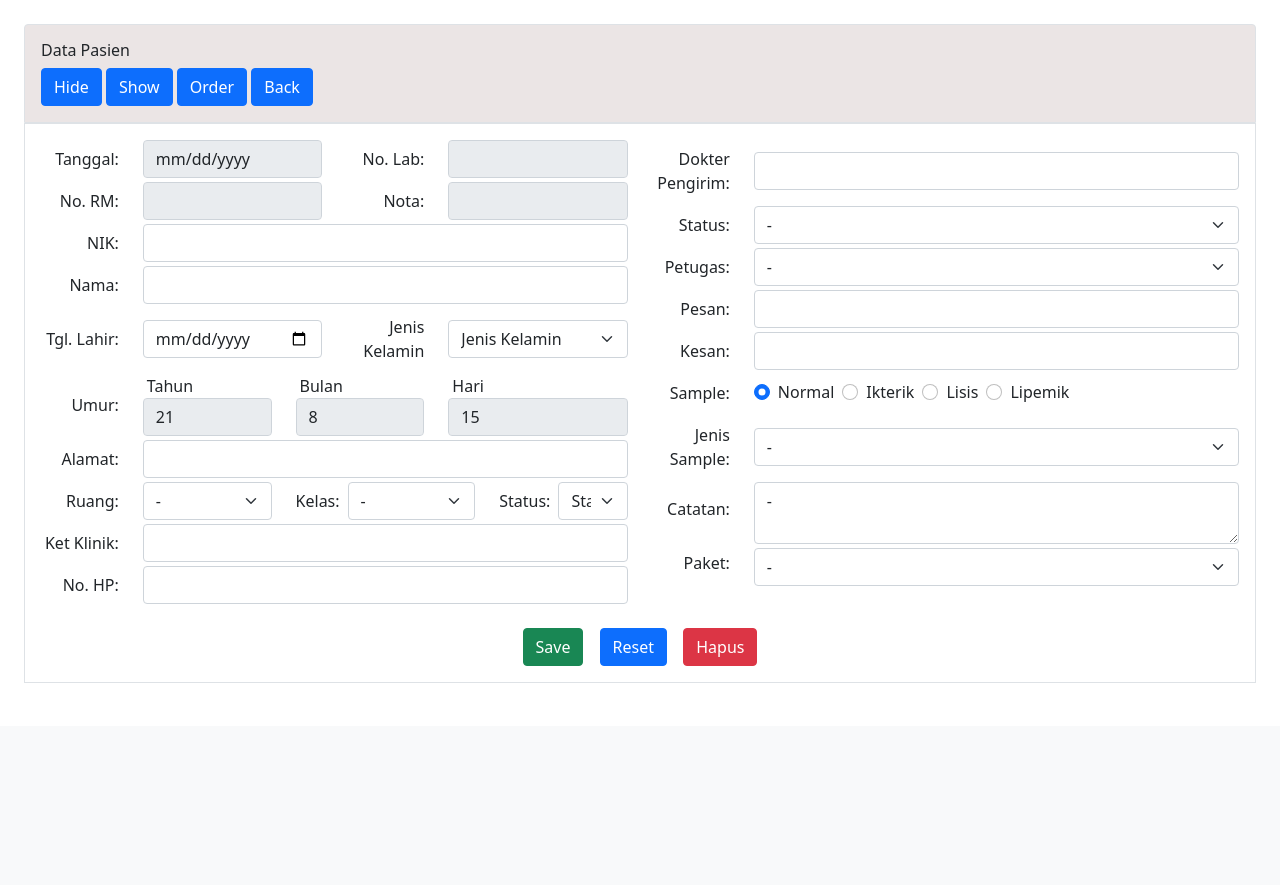
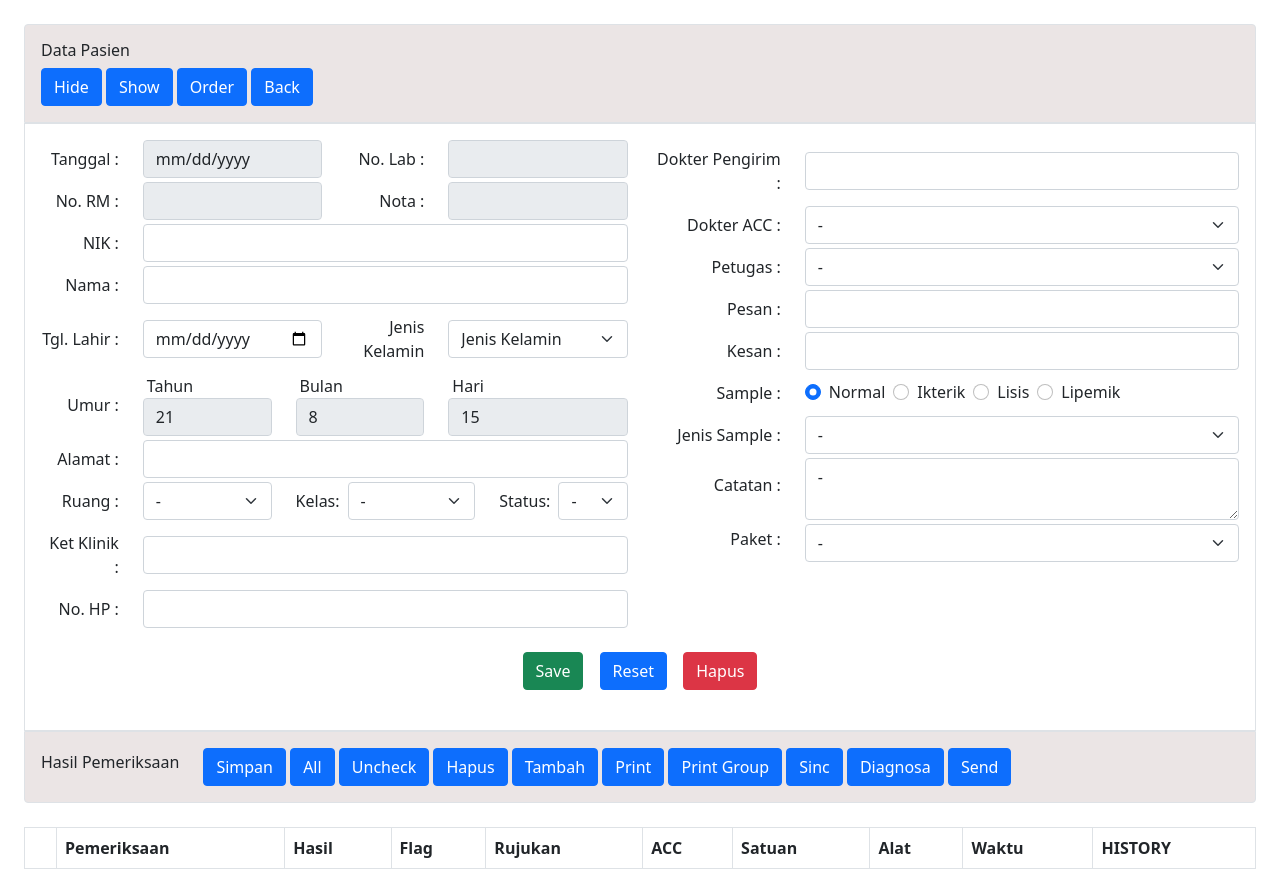
Before and after one commit to triagungj/LIS-Mediclab, a PHP site: page /add_patient.php in a window 1280 px wide. Shown: the part 74-959 px from the top of the page. Before the commit the page ends 757 px from the top, so only its background shows below. Run offline with PHP 8.4, Linux system fonts and the light colour scheme; data that the repository does not hold is empty.

Commit message:
set something

```diff
--- a/add_patient.php
+++ b/add_patient.php
@@ -22,7 +22,8 @@
         </div>
     </div>
 
-    <div class="add-patient-content ps-4 pe-4">
+    <!-- Add Patient Form -->
+    <div class="ps-4 pe-4">
         <div class="bg-surface p-3 rounded-top border">
             <h6>Data Pasien</h6>
             <div class="d-inline">
@@ -38,13 +39,13 @@
                     <div class="col-12 col-md-6">
                         <div class="row align-items-center mb-1">
                             <div class="col-2 text-end text-end">
-                                <label for="inputDatePatient" class="col-form-label">Tanggal:</label>
+                                <label for="inputDatePatient" class="col-form-label">Tanggal :</label>
                             </div>
                             <div class="col-4">
                                 <input type="date" id="inputDatePatient" class="form-control" aria-describedby="datePatientHelpInline" disabled>
                             </div>
                             <div class="col-2 text-end">
-                                <label for="inputLabNumberPatient" class="col-form-label">No. Lab:</label>
+                                <label for="inputLabNumberPatient" class="col-form-label">No. Lab :</label>
                             </div>
                             <div class="col-4">
                                 <input type="number" id="inputLabNumberPatient" class="form-control" aria-describedby="inputLabNumberPatientHelpInline" disabled>
@@ -52,13 +53,13 @@
                         </div>
                         <div class="row align-items-center mb-1">
                             <div class="col-2 text-end">
-                                <label for="inputRegNumberPatient" class="col-form-label">No. RM:</label>
+                                <label for="inputRegNumberPatient" class="col-form-label">No. RM :</label>
                             </div>
                             <div class="col-4">
                                 <input type="number" id="inputRegNumberPatient" class="form-control" aria-describedby="regNumberPatientHelpInline" disabled>
                             </div>
                             <div class="col-2 text-end">
-                                <label for="inputNotaPatient" class="col-form-label">Nota:</label>
+                                <label for="inputNotaPatient" class="col-form-label">Nota :</label>
                             </div>
                             <div class="col-4">
                                 <input type="number" id="inputNotaPatient" class="form-control" aria-describedby="inputNotaPatientHelpInline" disabled>
@@ -66,7 +67,7 @@
                         </div>
                         <div class="row align-items-center mb-1">
                             <div class="col-2 text-end">
-                                <label for="inputNIKPatient" class="col-form-label">NIK:</label>
+                                <label for="inputNIKPatient" class="col-form-label">NIK :</label>
                             </div>
                             <div class="col-10">
                                 <input type="text" id="inputNIKPatient" class="form-control" aria-describedby="nikPatientHelpInline">
@@ -74,7 +75,7 @@
                         </div>
                         <div class="row align-items-center mb-1">
                             <div class="col-2 text-end">
-                                <label for="inputNamePatient" class="col-form-label">Nama:</label>
+                                <label for="inputNamePatient" class="col-form-label">Nama :</label>
                             </div>
                             <div class="col-10">
                                 <input type="text" id="inputNamePatient" class="form-control" aria-describedby="namePatientHelpInline">
@@ -82,7 +83,7 @@
                         </div>
                         <div class="row align-items-center mb-1">
                             <div class="col-2 text-end">
-                                <label for="inputBirthDayPatient" class="col-form-label">Tgl. Lahir:</label>
+                                <label for="inputBirthDayPatient" class="col-form-label">Tgl. Lahir :</label>
                             </div>
                             <div class="col-4">
                                 <input type="date" id="inputBirthDayPatient" class="form-control" aria-describedby="birthdayPatientHelpInline">
@@ -100,7 +101,7 @@
                         </div>
                         <div class="row align-items-center mb-1">
                             <div class="col-2 text-end">
-                                <label for="inputBirthDayPatient" class="col-form-label">Umur:</label>
+                                <label class="col-form-label">Umur :</label>
                             </div>
                             <div class="col-3">
                                 <span class="col-form-label ms-1">Tahun</span>
@@ -108,7 +109,7 @@
                             </div>
                             <div class="col-3">
                                 <span class="col-form-label ms-1">Bulan</span>
-                                <input type="text" disabled id="inputYearAgePatient" class="form-control" aria-describedby="yearAgePatientHelpInline" value="8">
+                                <input type="text" disabled id="inputMonthAgePatient" class="form-control" aria-describedby="yearAgePatientHelpInline" value="8">
                             </div>
                             <div class="col-4">
                                 <span class="col-form-label ms-1">Hari</span>
@@ -117,7 +118,7 @@
                         </div>
                         <div class="row align-items-center mb-1">
                             <div class="col-2 text-end">
-                                <label for="inputAddressPatient" class="col-form-label">Alamat:</label>
+                                <label for="inputAddressPatient" class="col-form-label">Alamat :</label>
                             </div>
                             <div class="col-10">
                                 <input type="text" id="inputAddressPatient" class="form-control" aria-describedby="addressPatientHelpInline">
@@ -125,7 +126,7 @@
                         </div>
                         <div class="row align-items-center mb-1">
                             <div class="col-2 text-end">
-                                <label for="selectRoomPatient" class="col-form-label">Ruang:</label>
+                                <label for="selectRoomPatient" class="col-form-label">Ruang :</label>
                             </div>
                             <div class="col-3">
                                 <select class="form-select" aria-label="selectRoomPatient">
@@ -146,7 +147,7 @@
                             <div class="col-3 d-flex">
                                 <label for="selectStatusPatient" class="col-form-label me-2">Status:</label>
                                 <select class="form-select" aria-label="selectStatusPatient">
-                                    <option selected>Status</option>
+                                    <option selected>-</option>
                                     <option value="bpjs">BPJS</option>
                                     <option value="reguler">Reguler</option>
                                 </select>
@@ -154,7 +155,7 @@
                         </div>
                         <div class="row align-items-center mb-1">
                             <div class="col-2 text-end">
-                                <label for="descClinicPatient" class="col-form-label">Ket Klinik:</label>
+                                <label for="descClinicPatient" class="col-form-label">Ket Klinik :</label>
                             </div>
                             <div class="col-10">
                                 <input type="text" id="descClinicPatient" class="form-control" aria-describedby="descClinicPatientHelpInline">
@@ -162,7 +163,7 @@
                         </div>
                         <div class="row align-items-center">
                             <div class="col-2 text-end">
-                                <label for="phoneNumberPatient" class="col-form-label">No. HP:</label>
+                                <label for="phoneNumberPatient" class="col-form-label">No. HP :</label>
                             </div>
                             <div class="col-10">
                                 <input type="text" id="phoneNumberPatient" class="form-control" aria-describedby="phoneNumberPatientHelpInline">
@@ -172,18 +173,18 @@
 
                     <div class="col-12 col-md-6">
                         <div class="row align-items-center mb-1">
-                            <div class="col-2 text-end">
-                                <label for="phoneNumberPatient" class="col-form-label">Dokter Pengirim:</label>
+                            <div class="col-3 text-end">
+                                <label for="phoneNumberPatient" class="col-form-label">Dokter Pengirim :</label>
                             </div>
-                            <div class="col-10">
+                            <div class="col-9">
                                 <input type="text" id="phoneNumberPatient" class="form-control" aria-describedby="phoneNumberPatientHelpInline">
                             </div>
                         </div>
                         <div class="row align-items-center mb-1">
-                            <div class="col-2 text-end">
-                                <label for="select-status" class="col-form-label">Status:</label>
+                            <div class="col-3 text-end">
+                                <label for="select-status" class="col-form-label">Dokter ACC :</label>
                             </div>
-                            <div class="col-10">
+                            <div class="col-9">
                                 <select class="form-select" aria-label="selectStatusPatient">
                                     <option selected>-</option>
                                     <option value="dr1">dr. Hendrawan Nugroho, M.Sc., Sp. PK</option>
@@ -193,10 +194,10 @@
                             </div>
                         </div>
                         <div class="row align-items-center mb-1">
-                            <div class="col-2 text-end">
-                                <label for="select-status" class="col-form-label">Petugas:</label>
+                            <div class="col-3 text-end">
+                                <label for="select-status" class="col-form-label">Petugas :</label>
                             </div>
-                            <div class="col-10">
+                            <div class="col-9">
                                 <select class="form-select" aria-label="selectStatusPatient">
                                     <option selected>-</option>
                                     <option value="petugas1">BAMBANG HARIYADI</option>
@@ -205,26 +206,26 @@
                             </div>
                         </div>
                         <div class="row align-items-center mb-1">
-                            <div class="col-2 text-end">
-                                <label for="massagePatient" class="col-form-label">Pesan:</label>
+                            <div class="col-3 text-end">
+                                <label for="massagePatient" class="col-form-label">Pesan :</label>
                             </div>
-                            <div class="col-10">
+                            <div class="col-9">
                                 <input type="text" id="massagePatient" class="form-control" aria-describedby="massagePatientHelpInline">
                             </div>
                         </div>
                         <div class="row align-items-center mb-1">
-                            <div class="col-2 text-end">
-                                <label for="impressionPatient" class="col-form-label">Kesan:</label>
+                            <div class="col-3 text-end">
+                                <label for="impressionPatient" class="col-form-label">Kesan :</label>
                             </div>
-                            <div class="col-10">
+                            <div class="col-9">
                                 <input type="text" id="impressionPatient" class="form-control" aria-describedby="impressionPatientHelpInline">
                             </div>
                         </div>
                         <div class="row align-items-center mb-1">
-                            <div class="col-2 text-end">
-                                <label for="samplePatient" class="col-form-label">Sample:</label>
+                            <div class="col-3 text-end">
+                                <label for="samplePatient" class="col-form-label">Sample :</label>
                             </div>
-                            <div class="col-10 d-flex">
+                            <div class="col-9 d-flex">
                                 <div class="form-check me-2">
                                     <input class="form-check-input" type="radio" name="radioSample" id="flexRadioSampleNormal" checked>
                                     <label class="form-check-label" for="flexRadioSampleNormal">
@@ -252,10 +253,10 @@
                             </div>
                         </div>
                         <div class="row align-items-center mb-1">
-                            <div class="col-2 text-end">
-                                <label for="select-sample" class="col-form-label">Jenis Sample:</label>
+                            <div class="col-3 text-end">
+                                <label for="select-sample" class="col-form-label">Jenis Sample :</label>
                             </div>
-                            <div class="col-10">
+                            <div class="col-9">
                                 <select class="form-select" aria-label="selectStatusPatient">
                                     <option selected>-</option>
                                     <option value="hematologi">Hematologi</option>
@@ -263,18 +264,18 @@
                             </div>
                         </div>
                         <div class="row align-items-center mb-1">
-                            <div class="col-2 text-end">
-                                <label for="notePatient" class="form-label">Catatan:</label>
+                            <div class="col-3 text-end">
+                                <label for="notePatient" class="form-label">Catatan :</label>
                             </div>
-                            <div class="col-10">
+                            <div class="col-9">
                                 <textarea class="form-control" id="notePatient" rows="2">-</textarea>
                             </div>
                         </div>
                         <div class="row align-items-center mb-1">
-                            <div class="col-2 text-end">
-                                <label for="packagePatient" class="form-label">Paket:</label>
+                            <div class="col-3 text-end">
+                                <label for="packagePatient" class="form-label">Paket :</label>
                             </div>
-                            <div class="col-10">
+                            <div class="col-9">
                                 <select class="form-select" aria-label="packagePatient">
                                     <option selected>-</option>
                                     <option value="package1">Paket 1</option>
@@ -283,16 +284,53 @@
                             </div>
                         </div>
                     </div>
-                    <div class="col-12 align-items-center mt-4 text-center">
+                    <div class="col-12 align-items-center mt-4 mb-4 text-center">
                         <button type="button" class="btn btn-success me-2">Save</button>
                         <button type="button" class="btn btn-primary me-1 ms-1">Reset</button>
                         <button type="button" class="btn btn-danger ms-2">Hapus</button>
-
                     </div>
                 </div>
             </form>
         </div>
+        <div class="bg-surface p-3 rounded-bottom border d-flex align-items-center">
+            <h6 class="me-4">Hasil Pemeriksaan</h6>
+            <div class="d-inline">
+                <button type="button" class="btn btn-primary">Simpan</button>
+                <button type="button" class="btn btn-primary">All</button>
+                <button type="button" class="btn btn-primary">Uncheck</button>
+                <button type="button" class="btn btn-primary">Hapus</button>
+                <button type="button" class="btn btn-primary">Tambah</button>
+                <button type="button" class="btn btn-primary">Print</button>
+                <button type="button" class="btn btn-primary">Print Group</button>
+                <button type="button" class="btn btn-primary">Sinc</button>
+                <button type="button" class="btn btn-primary">Diagnosa</button>
+                <button type="button" class="btn btn-primary">Send</button>
+
+            </div>
+        </div>
     </div>
+
+    <div class="ps-4 pe-4 mt-4 table-responsive-lg">
+        <table class="table table-bordered">
+            <thead>
+                <tr>
+                    <th scope="col"></th>
+                    <th scope="col">Pemeriksaan</th>
+                    <th scope="col">Hasil</th>
+                    <th scope="col">Flag</th>
+                    <th scope="col">Rujukan</th>
+                    <th scope="col">ACC</th>
+                    <th scope="col">Satuan</th>
+                    <th scope="col">Alat</th>
+                    <th scope="col">Waktu</th>
+                    <th scope="col">HISTORY</th>
+                </tr>
+            </thead>
+        </table>
+    </div>
+
+
+
 </body>
 
 </html>
```
